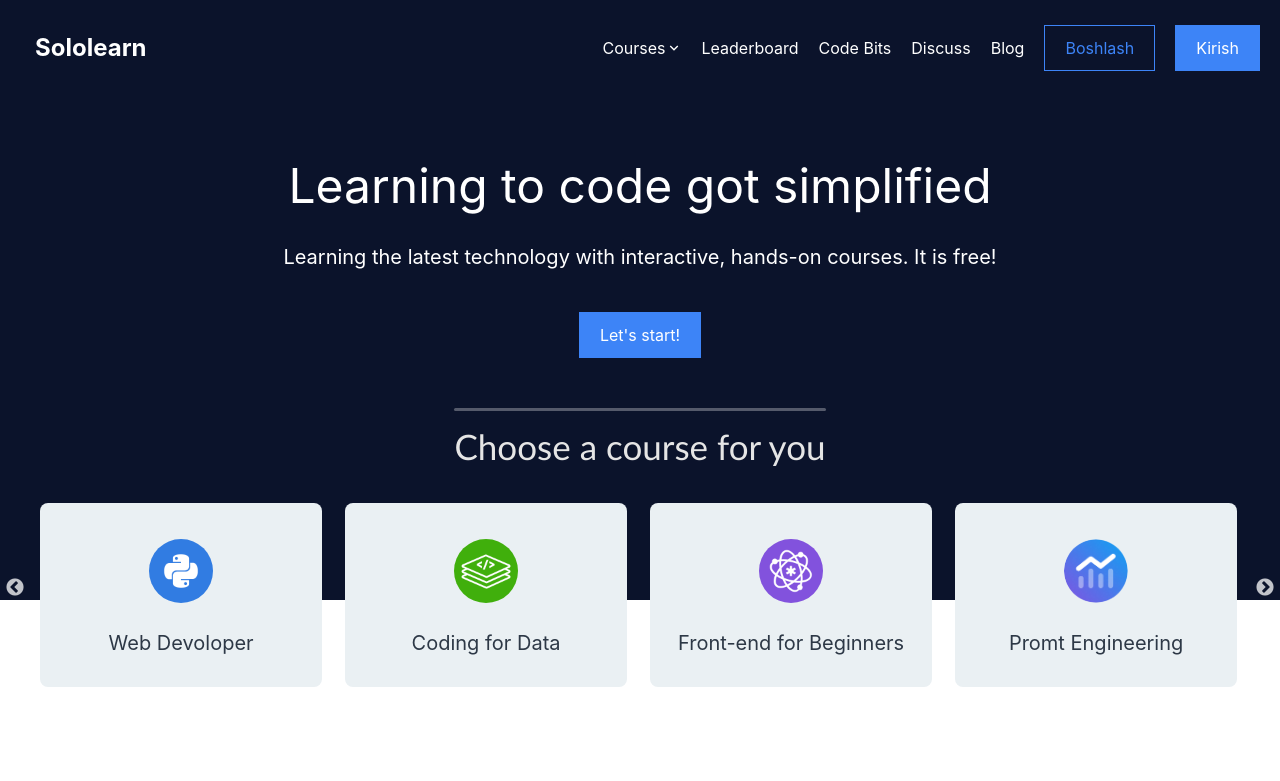
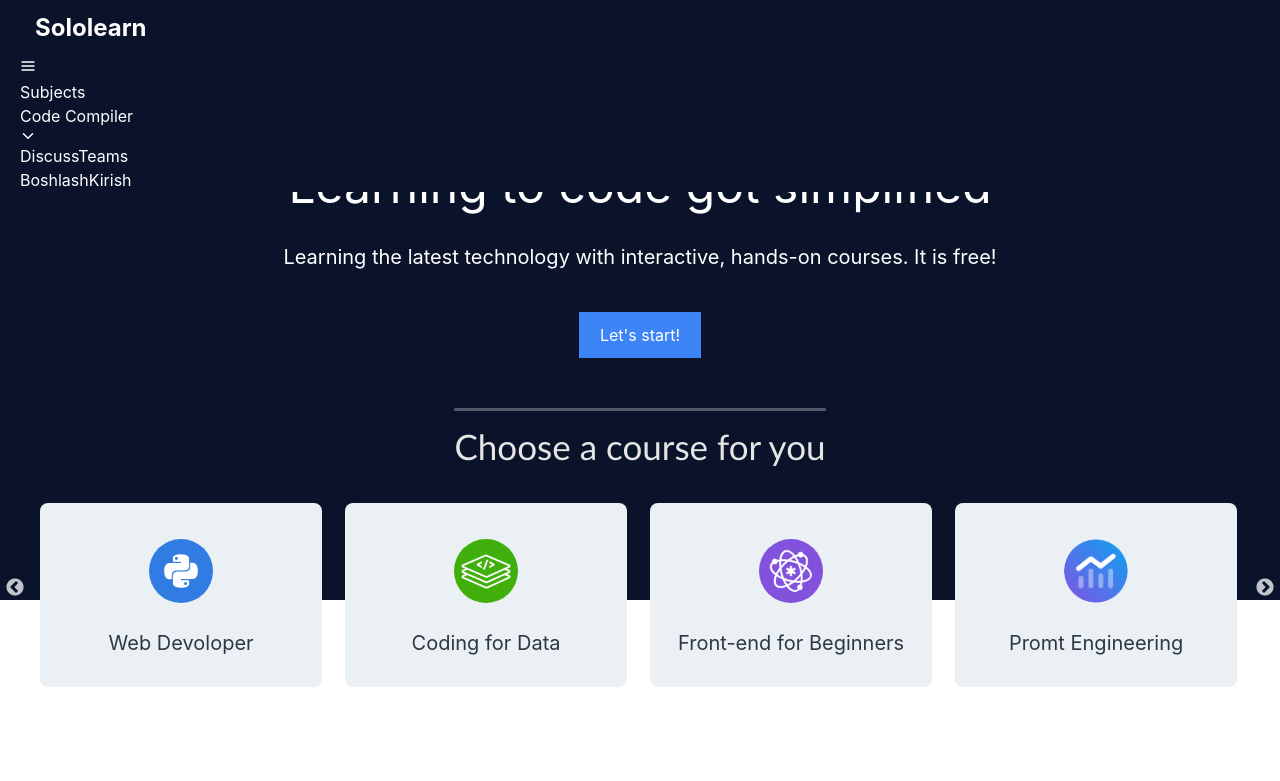
Before and after one commit to uzhojiakbar/sololearn-nammqi, a React (Vite) app: page / in a window 1280 px wide. Shown: the top 781 px of the page. Built offline with nearby package versions, Linux system fonts and the light colour scheme.

Commit message:
Bug Fixed

```diff
--- a/src/Components/Header/style.js
+++ b/src/Components/Header/style.js
@@ -4,7 +4,8 @@ const HeroContainer = styled.section`
   text-align: center;
   background-color: var(--header-backdound);
   color: white;
-  height: 600px;
+  min-height: 600px;
+  height: fit-content;
   padding: 150px 20px;
 `;
 
--- a/src/Components/Navbar/Navbar.jsx
+++ b/src/Components/Navbar/Navbar.jsx
@@ -1,96 +1,146 @@
-import { useState } from "react";
-import { NavbarNewUser } from "../../Utils/navbarData";
-import { Button } from "../Header/style";
-import {
-  CloseIcon,
-  Logo,
-  Menu,
-  NavbarContainer,
-  NavLink,
-  NavLinks,
-  NavWrapper,
-} from "./styled";
-import { RiArrowDownSLine, RiArrowUpSLine } from "react-icons/ri";
-import { useNavigate } from "react-router-dom";
+// eslint-disable-next-line no-unused-vars
+import React, { useState } from "react";
+import { IoIosArrowDown } from "react-icons/io";
+import { FiMenu } from "react-icons/fi";
+import { Link, NavLink } from "react-router-dom";
+import { NavbarUser } from "../../Utils/newNavbar";
+import { Logo, NavWrapper, NavbarContainer } from "./styled.js";
+import { SiteTexts } from "../../Utils/texts.js";
 
-export default function Navbar() {
-  const [activeMenu, setActiveMenu] = useState(false);
-
-  const nav = useNavigate();
-
-  const ClickMenu = (id, children) => {
-    if (id === activeMenu) {
-      CloseMenu();
-      return;
-    }
-    if (children.length > 0) {
-      setActiveMenu(id);
-      console.log("parent");
-    } else {
-      CloseMenu();
-      console.log("child");
-    }
-  };
-
-  const ChangeRoute = (link) => {
-    if (document.location.pathname !== link) {
-      nav(link);
-    }
-  };
-
-  const CloseMenu = () => {
-    setActiveMenu(false);
-  };
-
+const Navigating = ({ login = false }) => {
+  const [toggle, setToggle] = useState(false);
+  if (login == false)
     return (
       <NavWrapper>
         <NavbarContainer>
-        <Logo onClick={() => ChangeRoute("/")}>Sololearn</Logo>
-        <NavLinks>
-          {/* <NavLink href="#">Subjects</NavLink>
-        <NavLink href="#">Code Compiler</NavLink>
-        <NavLink href="#">Discuss</NavLink>
-        <NavLink href="#">Teams</NavLink> */}
-          {NavbarNewUser.map((v, i) => {
-            return v.id ? (
-              <NavLink
-                onClick={() => ClickMenu(v.id, v.children)}
-                key={v.id}
-                // to={v.path}
-                className={"linkClassName"}
+          <div className="bg-[#0b132b] text-white py-4">
+            <div className="main-container">
+              <div className="flex justify-between md:items-center flex-col md:flex-row">
+                <div
+                  className={`${
+                    toggle ? "pb-3" : "pb-0"
+                  } flex w-full md:w-auto justify-between transition-all duration-300`}
                 >
+                  <div className="flex items-center justify-between">
+                    <Logo>
+                      {/* <img src="/icon.png" alt="logo" className="w-10 h-10" /> */}
+                      <Link
+                        to="/"
+                        className="text-[18px] lg:text-2xl font-semibold"
+                      >
+                        Sololearn
+                      </Link>
+                    </Logo>
+                  </div>
+                  <button onClick={() => setToggle(!toggle)}>
+                    <FiMenu
+                      className={`w-9 h-9 md:hidden transition-all duration-300 ${
+                        toggle ? "rotate-90" : "rotate-0"
+                      }`}
+                    />
+                  </button>
+                </div>
+                <div
+                  className={`${
+                    toggle ? "h-[200px]" : "h-0"
+                  } flex gap-4 md:items-center flex-col md:flex-row overflow-hidden transition-all duration-300 md:h-auto text-[14px] lg:text-base`}
+                >
+                  <Link
+                    to="/"
+                    className="cursor-pointer transition-all duration-300 hover:text-cyan-500"
+                  >
+                    Subjects
+                  </Link>
+                  <div className="flex cursor-pointer transition-all duration-300 hover:text-cyan-500 items-center gap-1">
+                    <Link to="/">Code Compiler</Link>
+                    <IoIosArrowDown />
+                  </div>
+                  <Link
+                    to="/"
+                    className="cursor-pointer transition-all duration-300 hover:text-cyan-500"
+                  >
+                    Discuss
+                  </Link>
+                  <Link
+                    to="/"
+                    className="cursor-pointer transition-all duration-300 hover:text-cyan-500"
+                  >
+                    Teams
+                  </Link>
+                  <div className="flex gap-3">
+                    <Link to="/account/register">
+                      <button className="py-[4px] md:py-2 px-5 md:px-6 border-2 border-blue-500 rounded-sm text-blue-500 transition-all duration-300 hover:bg-blue-500 hover:text-white">
+                        {SiteTexts.registerText}
+                      </button>
+                    </Link>
+                    <Link to="/account/sign-in">
+                      <button className="py-[4px] md:py-2 px-3 md:px-4 border-2 border-blue-500 rounded-sm bg-blue-500 transition-all duration-300 hover:bg-transparent hover:text-blue-500 ">
+                        {SiteTexts.signInText}
+                      </button>
+                    </Link>
+                  </div>
+                </div>
+              </div>
+            </div>
+          </div>
+        </NavbarContainer>
+      </NavWrapper>
+    );
+
+  const linkClassName =
+    "flex gap-4 md:items-center flex-col md:flex-row overflow-hidden transition-all duration-300 md:h-auto text-[14px] lg:text-base cursor-pointer  hover:text-cyan-500";
+
+  return (
+    <div className="bg-white text-slate-900 py-4">
+      <div className="main-container">
+        <div className="flex justify-between md:items-center md:flex-row">
+          {/* *Mobile */}
+          <div
+            className={`${
+              toggle ? "pb-3" : "pb-0"
+            } flex w-full md:w-auto justify-between transition-all duration-300`}
+          >
+            <div className="flex items-center justify-between">
+              <img src="/icon.png" alt="logo" className="w-10 h-10" />
+              <Link to="/" className="text-[18px] lg:text-2xl font-semibold">
+                Sololearn
+              </Link>
+            </div>
+            <button onClick={() => setToggle(!toggle)}>
+              <FiMenu
+                className={`w-9 h-9 md:hidden transition-all duration-300 ${
+                  toggle ? "rotate-90" : "rotate-0"
+                }`}
+              />
+            </button>
+          </div>
+          {/* *Laptop */}
+          <div
+            className={` ${
+              toggle ? "h-fit" : "h-0"
+            } flex gap-4  md:items-center flex-col md:flex-row overflow-hidden transition-all duration-300 md:h-auto text-[14px] lg:text-base`}
+          >
+            {NavbarUser.map((v, i) => {
+              return v.type === "route" ? (
+                <NavLink key={v.id} to={v.path} className={linkClassName}>
                   {v.name}
-                {v.children.length > 0 && activeMenu !== v.id ? (
-                  <RiArrowDownSLine />
-                ) : (
-                  ""
-                )}
-                {v.children.length > 0 && activeMenu === v.id ? (
-                  <RiArrowUpSLine />
-                ) : (
-                  ""
-                )}
                 </NavLink>
+              ) : v.type === "parent" ? (
+                <div key={v.id} className={linkClassName}>
+                  <div>parent</div>
+                  <IoIosArrowDown />
+                </div>
               ) : (
                 <></>
               );
             })}
-          <Button onClick={() => ChangeRoute("account/register")} outline="y">
-            Boshlash
-          </Button>
-          <Button onClick={() => ChangeRoute("account/sign-in")}>Kirish</Button>
-        </NavLinks>
-        {activeMenu ? (
-          <Menu>
-            <div onClick={CloseMenu} className="back"></div>
-            <div className="main">
-              <CloseIcon onClick={CloseMenu} />
           </div>
-          </Menu>
-        ) : (
-          ""
-        )}
-      </NavbarContainer>
-    </NavWrapper>
+
+          <div className={``}>hello</div>
+        </div>
+      </div>
+    </div>
   );
-}
+};
+
+export default Navigating;
--- a/src/Components/Navbar/styled.js
+++ b/src/Components/Navbar/styled.js
@@ -8,15 +8,13 @@ const NavWrapper = styled.div`
   z-index: 1;
 
   width: 100vw;
-  height: 80px;
+  min-height: 80px;
+  height: fit-content;
   background-color: var(--header-backdound);
 `;
 
 const NavbarContainer = styled.nav`
-  display: flex;
-  justify-content: space-between;
-  align-items: center;
-  padding: 20px;
+  padding: 0 20px;
   color: white;
 
   position: relative;
--- a/src/Hooks/RegisterHook.jsx
+++ b/src/Hooks/RegisterHook.jsx
@@ -120,8 +120,13 @@ export const useVerify = (onSuccess) => {
     mutationFn: (data) => instance.post("/account/verify/", data),
     onSuccess: (data) => {
       if (onSuccess) {
+        const getUsername = JSON.parse(data?.config?.data);
+        const username = getUsername?.username;
+
         setCookie("access", data?.data?.access);
         setCookie("login", true);
+        setCookie("username", username);
+
         toast.success("Tasdiqlandi va Hisobga kirildi"); // Xabarning muvaffaqiyatli bo'lishi
         onSuccess(); // Agar onSuccess berilgan bo'lsa, chaqiramiz
       }
--- a/src/Pages/Register/Register.jsx
+++ b/src/Pages/Register/Register.jsx
@@ -14,6 +14,7 @@ import { useNavigate } from "react-router-dom";
 import toast from "react-hot-toast";
 import { useSignUp } from "../../Hooks/RegisterHook";
 import { instance } from "../../api/api";
+import Navigating from "../../Components/Navbar/Navbar";
 
 const Register = () => {
   const [formData, setFormData] = useState({
@@ -133,7 +134,9 @@ const Register = () => {
 
   return (
     <>
-      <Container>
+      <Container className="pt-[80px]">
+        <Navigating />
+
         <FormContainer>
           <Title>Ro'yxatdan o'tish</Title>
           <Form onSubmit={handleSubmit}>
--- /dev/null
+++ b/src/Utils/newNavbar.jsx
@@ -0,0 +1,106 @@
+export const NavbarUser = [
+  {
+    id: 1,
+    name: "Courses",
+    path: "",
+    visible: "only-user",
+    type: "parent",
+    hidden: false,
+    children: [
+      {
+        id: 1,
+        type: "inner-parent",
+        name: "Test 1",
+        route: [
+          {
+            id: 1,
+            name: "Test 1 1",
+            element: <h1>Test 1 1</h1>,
+            path: "/test-1-1",
+            visible: "only-user",
+            hidden: false,
+            children: [],
+            type: "route",
+          },
+          {
+            id: 2,
+            name: "Test 1 2",
+            element: <h1>Test 1 2</h1>,
+            path: "/test-1-1",
+            visible: "only-user",
+            hidden: false,
+            children: [],
+            type: "route",
+          },
+        ],
+      },
+      {
+        id: 2,
+        name: "Test 2",
+        type: "inner-parent",
+        route: [
+          {
+            id: 1,
+            name: "Test 121",
+            element: <h1>Test 2 1</h1>,
+            path: "/test-2-1",
+            visible: "only-user",
+            hidden: false,
+            children: [],
+            type: "route",
+          },
+          {
+            id: 2,
+            name: "Test 2 2",
+            element: <h1>Test 2 2</h1>,
+            path: "/test-2-1",
+            visible: "only-user",
+            hidden: false,
+            children: [],
+            type: "route",
+          },
+        ],
+      },
+    ],
+  },
+  {
+    id: 2,
+    name: "Leaderboard",
+    element: <h1>Leaderboard</h1>,
+    path: "/leaderboard",
+    visible: "only-user",
+    hidden: false,
+    children: [],
+    type: "route",
+  },
+  {
+    id: 3,
+    name: "Code Bits",
+    element: <h1>Code bits</h1>,
+    path: "/code-bits",
+    visible: "only-user",
+    hidden: false,
+    children: [],
+    type: "route",
+  },
+  {
+    id: 4,
+    name: "Discuss",
+    element: <h1>Discuss</h1>,
+    path: "/discuss",
+    visible: "only-user",
+    hidden: false,
+    children: [],
+    type: "route",
+  },
+  {
+    id: 5,
+    name: "Blog",
+    element: <h1>Blog</h1>,
+    path: "/blog",
+    visible: "only-user",
+    hidden: false,
+    children: [],
+    type: "route",
+  },
+];
--- /dev/null
+++ b/src/Utils/texts.js
@@ -0,0 +1,8 @@
+export const SiteTexts = {
+  registerText: "Boshlash",
+  signInText: "Kirish",
+  signinTextLong: "Hisobga kirish",
+  enterUsername: "Foydaluvchi nomini kiriting*",
+  enterPass: "Parolni kiriting",
+  enterRePass: "Parolni qayta kiriting",
+};
```
Also changed, not shown: src/Pages/Login/Login.jsx (+10 -21 lines), src/Pages/Verify/index.jsx (+5 -3 lines). Lines whose indentation alone changed are shown as unchanged.
